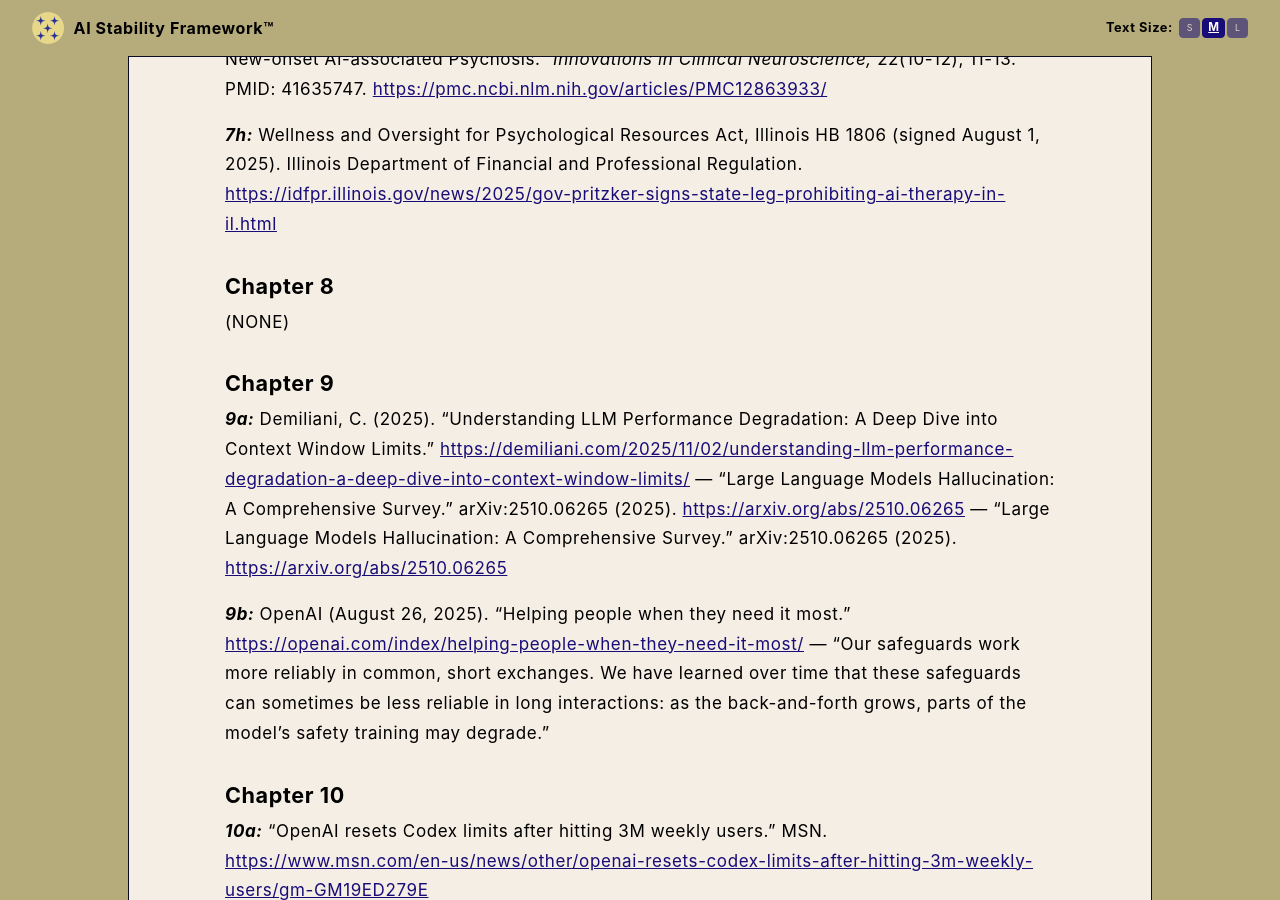
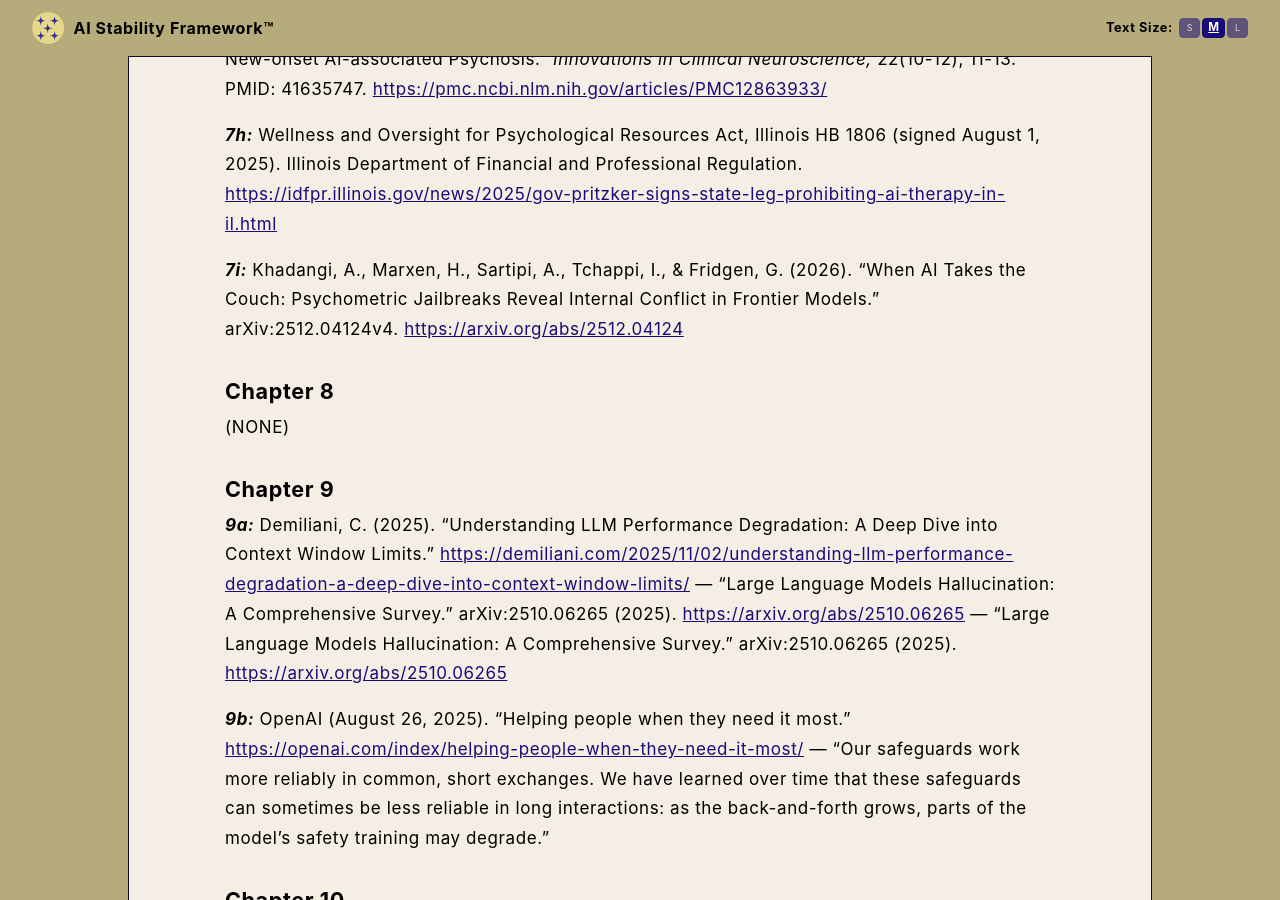
Before and after one commit to rojaslen/AISF-WEB, a Jekyll site: the page built from apx00.md, in a window 1280 px wide and 900 px high, scrolled down 5142 px. Built offline with Jekyll 4.4.1, drawn with Linux system fonts in a browser that asks for light colours; some web fonts are replaced.

Commit message:
apx00: endnote 7i (Khadangi et al. 2026, "When AI Takes the Couch"). See AISF change.log 2026-11-08.
Co-Authored-By: Claude Opus 5.5 <noreply@anthropic.com>

```diff
--- a/apx00.md
+++ b/apx00.md
@@ -113,6 +113,8 @@ All footnotes cited within body text are compiled here for comprehensive referen
 ***7g:*** Pierre, J.M., Gaeta, B., Raghavan, G., & Sarma, K.V. (2025). "'You're Not Crazy': A Case of New-onset AI-associated Psychosis." *Innovations in Clinical Neuroscience,* 22(10-12), 11-13. PMID: 41635747. [https://pmc.ncbi.nlm.nih.gov/articles/PMC12863933/](https://pmc.ncbi.nlm.nih.gov/articles/PMC12863933/){: target="_blank" rel="noopener noreferrer" }
 
 ***7h:*** Wellness and Oversight for Psychological Resources Act, Illinois HB 1806 (signed August 1, 2025). Illinois Department of Financial and Professional Regulation. [https://idfpr.illinois.gov/news/2025/gov-pritzker-signs-state-leg-prohibiting-ai-therapy-in-il.html](https://idfpr.illinois.gov/news/2025/gov-pritzker-signs-state-leg-prohibiting-ai-therapy-in-il.html){: target="_blank" rel="noopener noreferrer" }
+
+***7i:*** Khadangi, A., Marxen, H., Sartipi, A., Tchappi, I., & Fridgen, G. (2026). "When AI Takes the Couch: Psychometric Jailbreaks Reveal Internal Conflict in Frontier Models." arXiv:2512.04124v4. [https://arxiv.org/abs/2512.04124](https://arxiv.org/abs/2512.04124){: target="_blank" rel="noopener noreferrer" }
 
 ## Chapter 8
 
```
